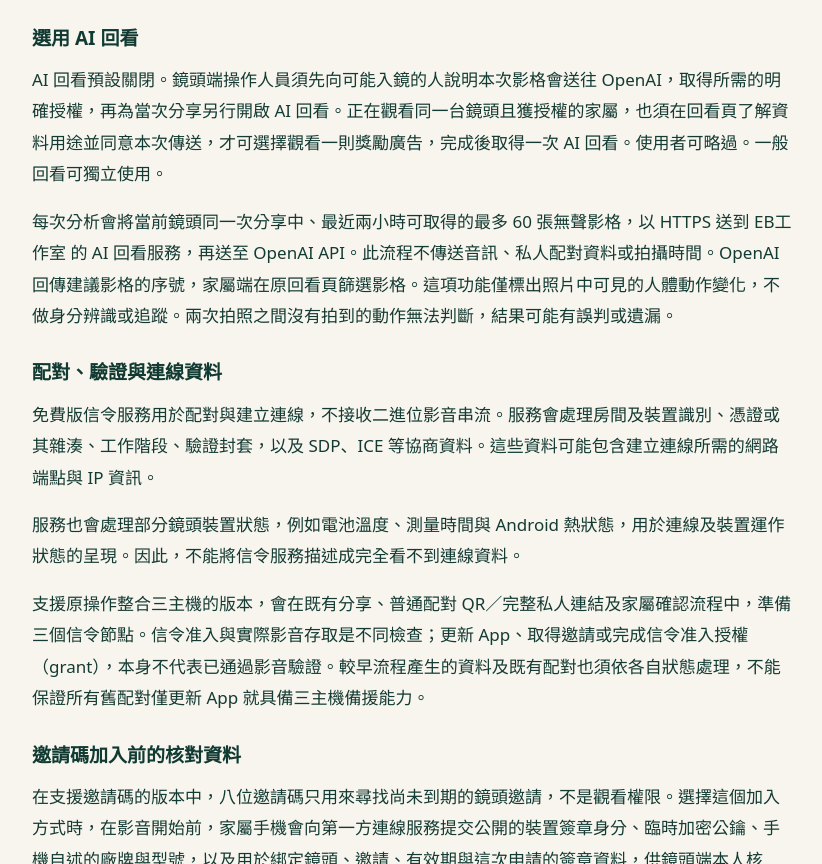
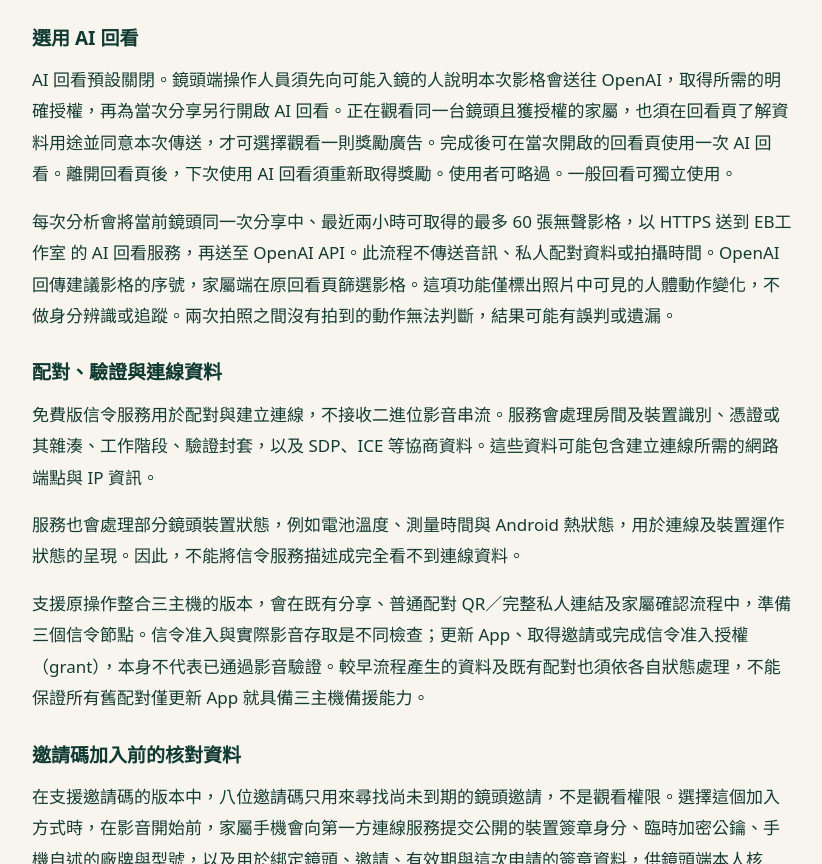
Before and after one commit to andyjjt123-stack/caremind-public-site, a plain HTML site: page free/privacy/index.html in a window 1280 px wide. Shown: the part 3819-4683 px from the top of the page, without its empty margins (328-1150 px from the left). Drawn offline with Linux system fonts and the light colour scheme.

Commit message:
Clarify AI replay reward lifetime

```diff
--- a/free/privacy/index.html
+++ b/free/privacy/index.html
@@ -103,7 +103,7 @@
             <p>家屬回看也預設關閉。兩端皆支援時，請先取得現場所有人的同意，並在鏡頭端手動開始分享前選擇本機回看和「允許正在觀看的家屬回看」。選擇只適用於當次分享。家屬須已配對且獲授權，並正在觀看這台鏡頭，才能查看同一次分享新增的最近兩小時無聲影格。</p>
             <p>一般家屬回看的影格和拍攝時間透過鏡頭端與家屬端的加密直連傳送。信令服務只協助建立這條連線，普通回看不會把影格送往信令服務、中繼伺服器或雲端。家屬端只在回看頁暫時顯示影格，App 不儲存副本、不提供下載或匯出。切換鏡頭、斷線或離開回看會關閉家屬端的回看。若直連無法建立，家屬仍可使用原本可用的即時觀看。</p>
             <h3>選用 AI 回看</h3>
-            <p>AI 回看預設關閉。鏡頭端操作人員須先向可能入鏡的人說明本次影格會送往 OpenAI，取得所需的明確授權，再為當次分享另行開啟 AI 回看。正在觀看同一台鏡頭且獲授權的家屬，也須在回看頁了解資料用途並同意本次傳送，才可選擇觀看一則獎勵廣告，完成後取得一次 AI 回看。使用者可略過。一般回看可獨立使用。</p>
+            <p>AI 回看預設關閉。鏡頭端操作人員須先向可能入鏡的人說明本次影格會送往 OpenAI，取得所需的明確授權，再為當次分享另行開啟 AI 回看。正在觀看同一台鏡頭且獲授權的家屬，也須在回看頁了解資料用途並同意本次傳送，才可選擇觀看一則獎勵廣告。完成後可在當次開啟的回看頁使用一次 AI 回看。離開回看頁後，下次使用 AI 回看須重新取得獎勵。使用者可略過。一般回看可獨立使用。</p>
             <p>每次分析會將當前鏡頭同一次分享中、最近兩小時可取得的最多 60 張無聲影格，以 HTTPS 送到 EB工作室 的 AI 回看服務，再送至 OpenAI API。此流程不傳送音訊、私人配對資料或拍攝時間。OpenAI 回傳建議影格的序號，家屬端在原回看頁篩選影格。這項功能僅標出照片中可見的人體動作變化，不做身分辨識或追蹤。兩次拍照之間沒有拍到的動作無法判斷，結果可能有誤判或遺漏。</p>
             <h3>配對、驗證與連線資料</h3>
             <p>免費版信令服務用於配對與建立連線，不接收二進位影音串流。服務會處理房間及裝置識別、憑證或其雜湊、工作階段、驗證封套，以及 SDP、ICE 等協商資料。這些資料可能包含建立連線所需的網路端點與 IP 資訊。</p>
```
